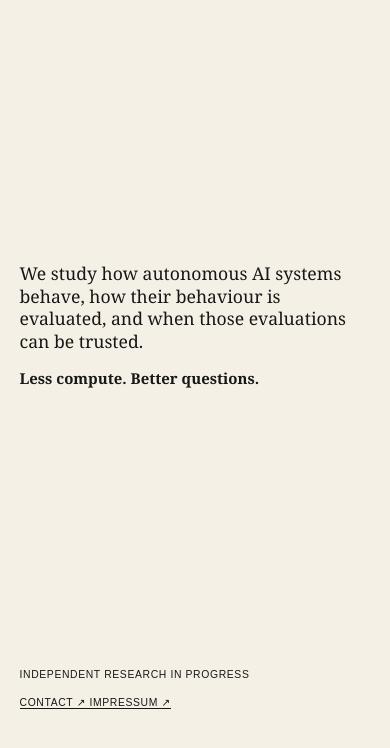
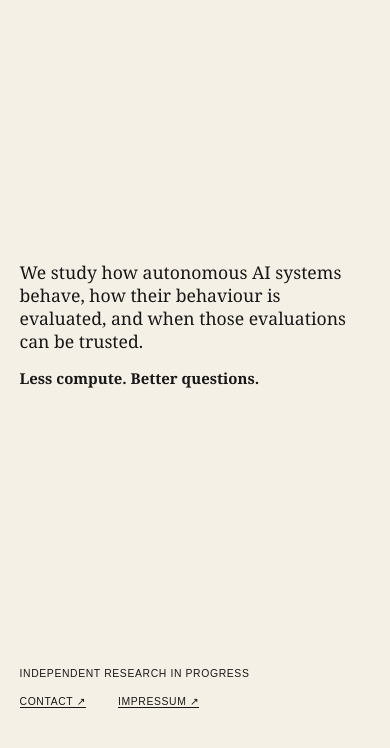
Before and after one commit to drunkenmonkey-lab/drunkenmonkey-lab.github.io, a plain HTML site: page index.html in a window 390 px wide. Shown: the part 94-842 px from the top of the page. Drawn offline with Linux system fonts and the light colour scheme.

Commit message:
Update index.html

```diff
--- a/index.html
+++ b/index.html
@@ -87,6 +87,15 @@
       gap: 1rem;
     }
 
+    /* CONTACT + IMPRESSUM */
+
+    .footer-links {
+      display: flex;
+      align-items: center;
+      justify-content: flex-end;
+      gap: 3.5rem;
+    }
+
     footer a {
       color: inherit;
       text-decoration: none;
@@ -126,6 +135,12 @@
         font-size: 0.65rem;
         flex-direction: column;
         align-items: flex-start;
+      }
+
+      .footer-links {
+        gap: 2rem;
+        flex-wrap: wrap;
+        justify-content: flex-start;
       }
     }
 
@@ -177,3 +192,10 @@
         </a>
 
       </div>
+
+    </footer>
+
+  </main>
+
+</body>
+</html>
```
Lines whose indentation alone changed are shown as unchanged.
